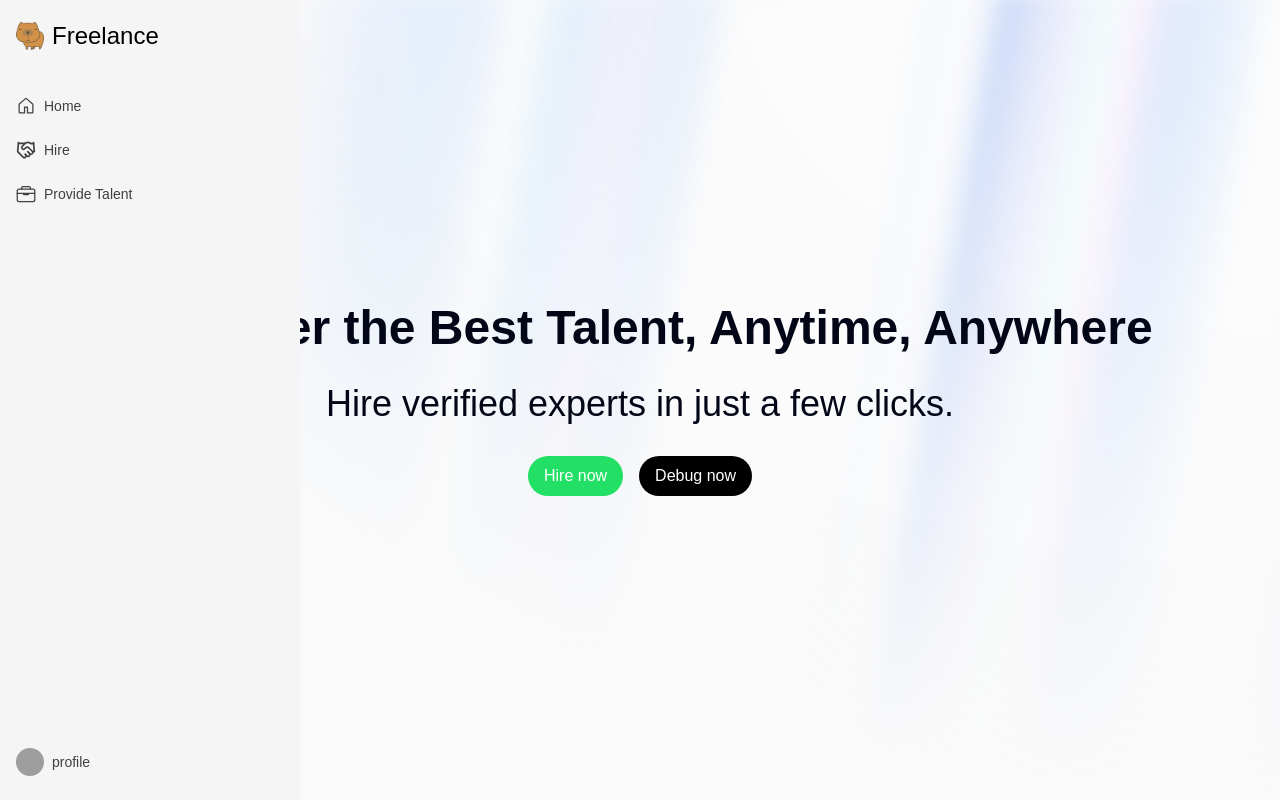
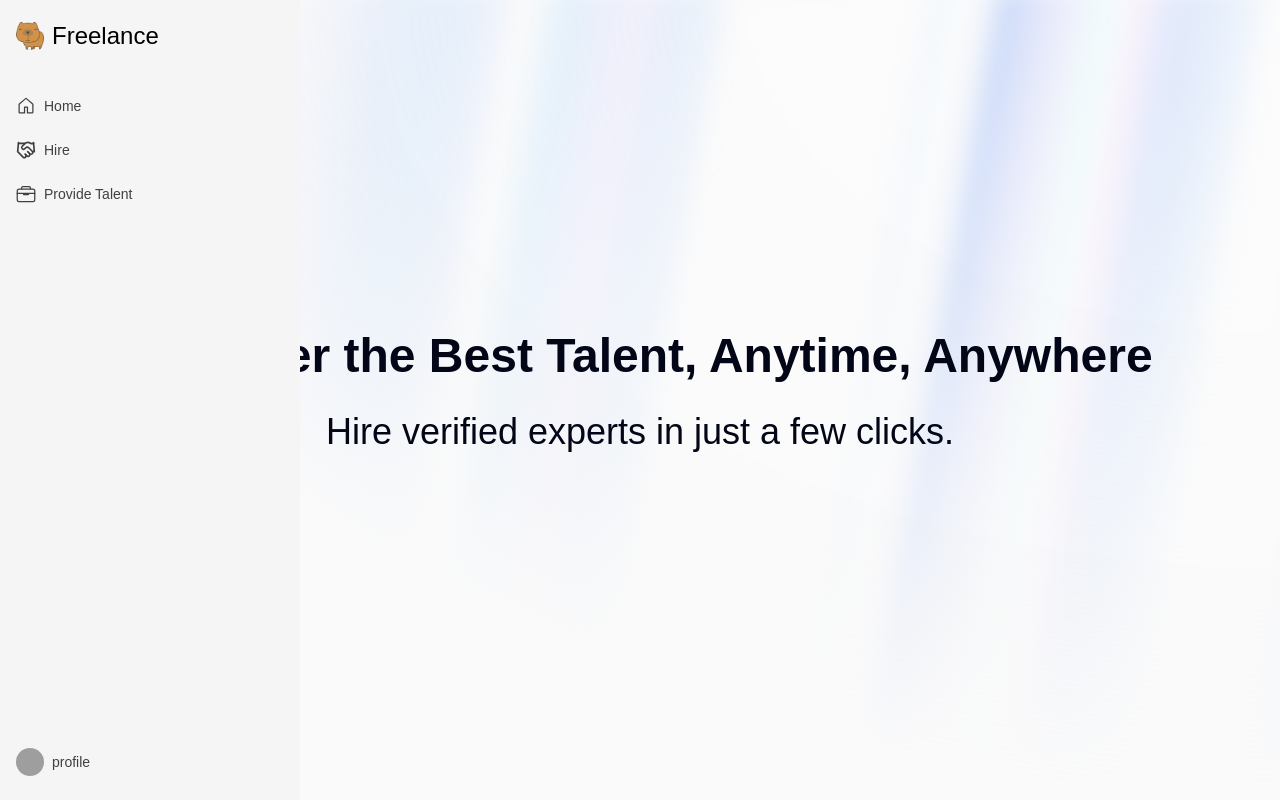
Before and after one commit to anshul45-github/freelance, a Next.js app: page / in a window 1280 px wide. Built offline with nearby package versions, Linux system fonts and the light colour scheme; grey boxes are pictures that could not be loaded.

Commit message:
Refactor HeroSection animation and remove unused buttons for cleaner layout

```diff
--- a/components/HomeBackground.tsx
+++ b/components/HomeBackground.tsx
@@ -8,11 +8,12 @@ export function HeroSection() {
         <AuroraBackground className="relative w-screen h-screen flex items-center justify-center">
           <motion.div
             initial={{ opacity: 0.0, y: 40 }}
-            whileInView={{ opacity: 1, y: 0 }}
+            animate={{ opacity: 1, y: 0 }}
             transition={{
               delay: 0.3,
               duration: 0.8,
               ease: "easeInOut",
+              type: "spring",
             }}
             className="relative flex flex-col gap-4 items-center justify-center px-4"
           >
@@ -22,15 +23,9 @@ export function HeroSection() {
             <div className="font-extralight text-base md:text-4xl dark:text-neutral-200 py-4">
                 Hire verified experts in just a few clicks.
             </div>
-            <div className="flex gap-4">
-                <button className="bg-[#21e065] dark:bg-white rounded-full w-fit text-white dark:text-black px-4 py-2">
-                  Hire now
-                </button>
-                <button className="bg-black dark:bg-white rounded-full w-fit text-white dark:text-black px-4 py-2">
-                  Debug now
-                </button>
-            </div>
+
           </motion.div>
         </AuroraBackground>
+
       );
 }
```
